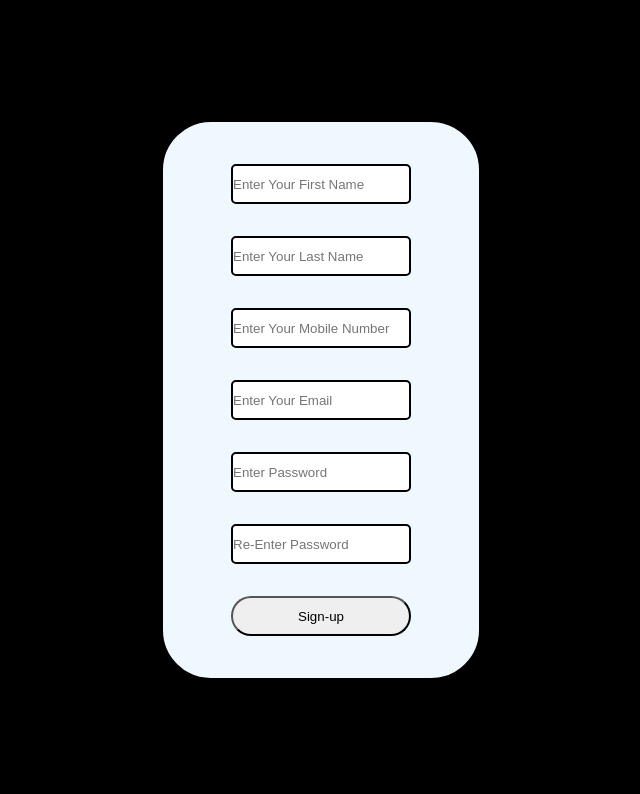
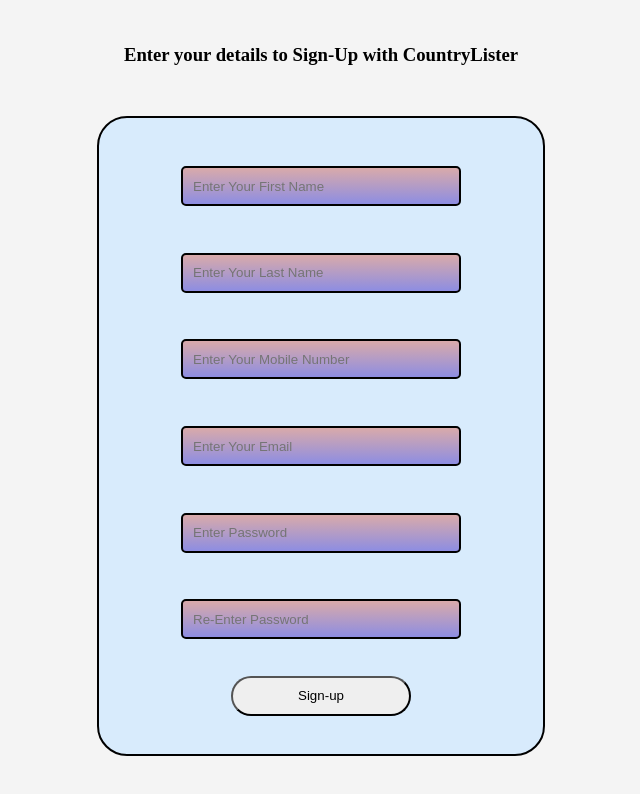
Before and after one commit to prafulbhandari07/CountryLister-Firebase-auth, a React (Create React App) app: page /signup in a window 1280 px wide. Shown: the top 794 px of the page, without its empty margins (319-959 px from the left). Built offline with nearby package versions, Linux system fonts and the light colour scheme.

Commit message:
refactor: change UI

```diff
--- a/src/index.css
+++ b/src/index.css
@@ -35,24 +35,30 @@
 }
 
 form {
-  background-color: aliceblue;
+  background-color: rgb(216, 235, 252);
   color: black;
-  width: 25%;
-  height: 70%;
+  width: 35%;
+  height: 80%;
   display: flex;
   gap: 2rem;
   border: 2px solid black;
-  border-radius: 50px;
+  border-radius: 30px;
   justify-content: center;
   align-items: center;
   flex-direction: column;
 }
 
 input {
+  background: linear-gradient(rgb(217, 170, 170), rgb(141, 141, 226));
+  color: azure;
   height: 40px;
-  width: 180px;
+  width: 280px;
   border: 2px solid black;
   border-radius: 5px;
+  padding: 10px;
+}
+input:hover {
+  border: none;
 }
 
 button {
@@ -60,7 +66,9 @@
   width: 180px;
   border-radius: 50px;
 }
-
+button:hover {
+  border: black;
+}
 header button {
   width: 100px;
   height: 30px;
@@ -75,8 +83,24 @@
   align-items: center;
   border: 1px solid black;
 }
+#signupContainer {
+  width: 100vw;
+  height: 100vh;
+  display: flex;
+  gap: 1rem;
+  justify-content: center;
+  align-items: center;
+  flex-direction: column;
+  background-color: #f4f4f4;
+}
 img {
   width: 300px;
   margin-top: 5px;
   border: 2px solid black;
 }
+
+form div {
+  height: 7%;
+  margin-top: 10px;
+  padding: 0%;
+}
--- a/src/pages/Login.jsx
+++ b/src/pages/Login.jsx
@@ -38,6 +38,7 @@
             placeholder="Enter your Email"
             type="email"
           />
+          <br></br>
           {errors.email && <small>*This field is required</small>}
         </div>
         <div>
@@ -46,6 +47,7 @@
             placeholder="Enter Your Password"
             type="password"
           />
+          <br></br>
           {errors.password && <small>*This field is required</small>}
         </div>
         <button type="submit">Log-in</button>
--- a/src/pages/Signup.jsx
+++ b/src/pages/Signup.jsx
@@ -1,10 +1,7 @@
 import React from "react";
 import { useForm } from "react-hook-form";
 import { database } from "../firebase";
-import {
-  createUserWithEmailAndPassword,
-  updateProfile,
-} from "firebase/auth";
+import { createUserWithEmailAndPassword, updateProfile } from "firebase/auth";
 import { login } from "../redux/slices/authSlice";
 import { useDispatch } from "react-redux";
 
@@ -33,17 +30,11 @@
   };
 
   return (
-    <div
-      style={{
-        width: "100vw",
-        height: "100vh",
-        display: "flex",
-        gap: "1rem",
-        justifyContent: "center",
-        alignItems: "center",
-        flexDirection: "column",
-      }}
-    >
+    <div id="signupContainer">
+      <h3 style={{ color: "black" }}>
+        Enter your details to Sign-Up with CountryLister{" "}
+      </h3>
+      <br></br>
       <form onSubmit={handleSubmit(onSubmit)}>
         <div>
           <input
@@ -51,6 +42,7 @@
             placeholder="Enter Your First Name"
             type="text"
           />
+          <br></br>
           {errors.firstName && <small>*This field is required</small>}
         </div>
         <div>
@@ -59,6 +51,7 @@
             placeholder="Enter Your Last Name"
             type="text"
           />
+          <br></br>
           {errors.lastName && <small>*This field is required</small>}
         </div>
         <div>
@@ -67,6 +60,7 @@
             placeholder="Enter Your Mobile Number"
             type="number"
           />
+          <br></br>
           {errors.firstName && <small>*This field is required</small>}
         </div>
 
@@ -76,6 +70,7 @@
             placeholder="Enter Your Email"
             type="email"
           />
+          <br></br>
           {errors.email && <small>*This field is required</small>}
         </div>
         <div>
@@ -84,6 +79,7 @@
             placeholder="Enter Password"
             type="password"
           />
+          <br></br>
           {errors.password && <small>*This field is required</small>}
         </div>
         <div>
@@ -92,6 +88,7 @@
             placeholder="Re-Enter Password"
             type="password"
           />
+          <br></br>
           {errors.password && <small>*This field is required</small>}
         </div>
         <button onClick={onSubmit}>Sign-up</button>
```
